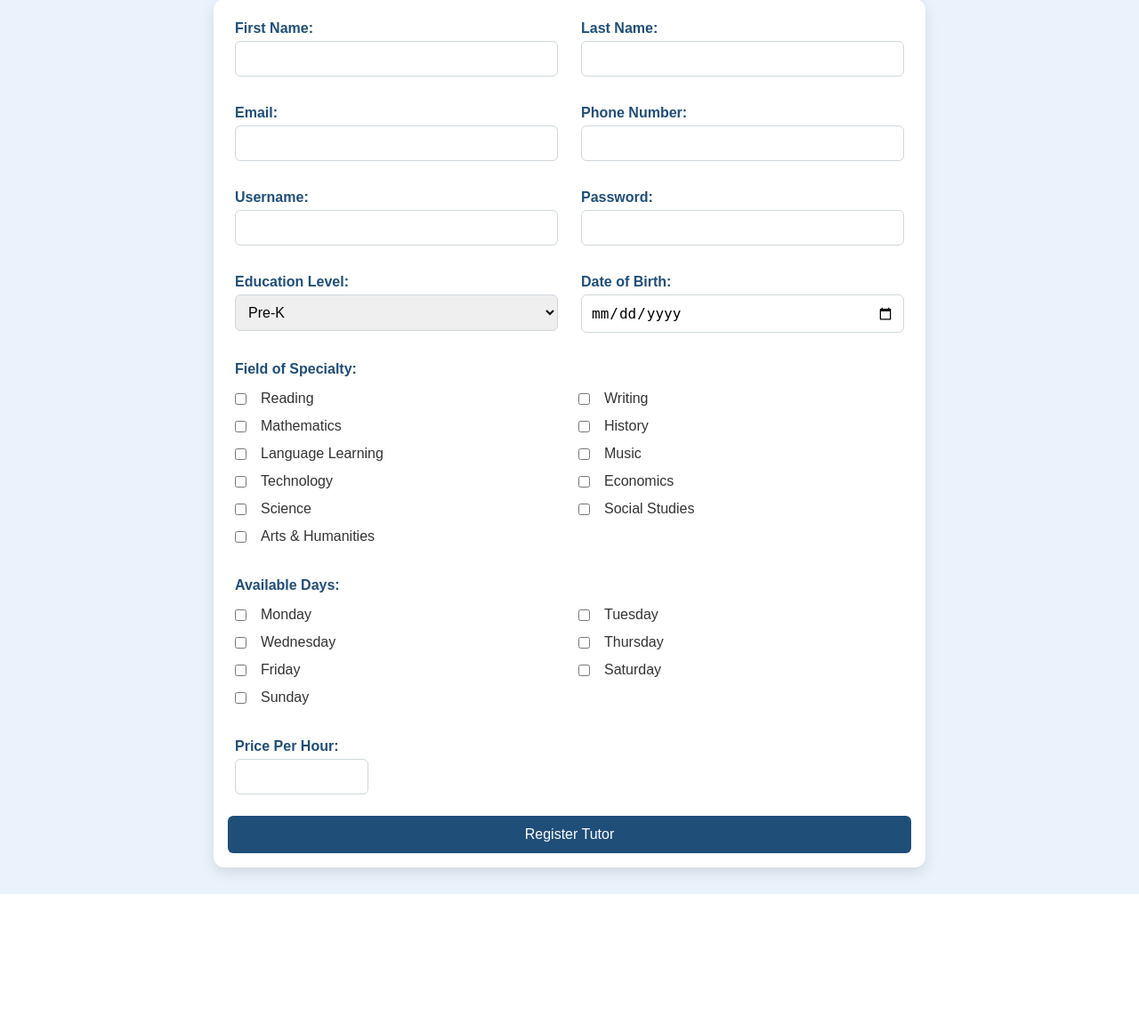
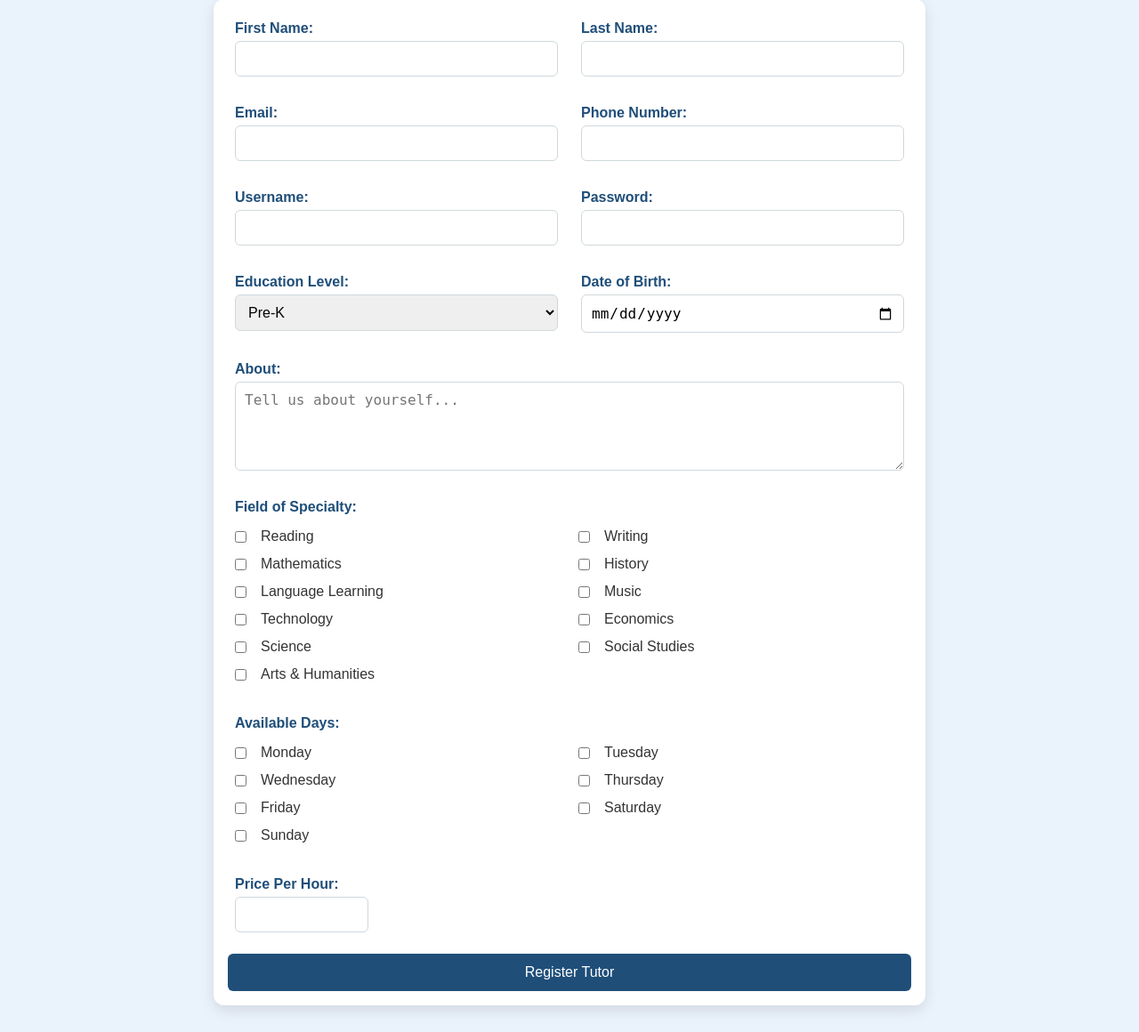
Before and after one commit to BBeast53/Web3-Project, a PHP site: page /SignUpForTutorOnTutorToday.html in a window 1280 px wide. Shown: the part 98-1258 px from the top of the page at 89% size. Before the commit the page ends 1103 px from the top, so only its background shows below. Run offline with PHP 8.4, Linux system fonts and the light colour scheme.

Commit message:
Added an about section two the tutor sign up

```diff
--- a/SignUpForTutorOnTutorToday.html
+++ b/SignUpForTutorOnTutorToday.html
@@ -65,6 +65,15 @@
                 </div>
             </div>
 
+            <!-- about me row -->
+            <div class="one-items-in-one-row">
+                <div class="grid-item">
+                    <label for="about">About:</label>
+                    <textarea type="text" id="about" name="about" placeholder="Tell us about yourself..." maxlength="999" required></textarea>
+                </div>
+            </div>
+
+
             <div class="one-items-in-one-row">
                 <div class="grid-item">
                     <label>Field of Specialty:</label>
--- a/TutorTodayCSS.css
+++ b/TutorTodayCSS.css
@@ -133,3 +133,17 @@ input[type="submit"] {
 input[type="submit"]:hover {
 	background-color: #174064;
 }
+.grid-item textarea {
+	padding: 10px;
+	border: 1px solid #cfd8dc;
+	border-radius: 6px;
+	font-size: 16px;
+	resize: vertical;
+	min-height: 100px;
+	transition: border-color 0.3s ease;
+}
+
+.grid-item textarea:focus {
+	border-color: #1f4e79;
+	outline: none;
+}
```
